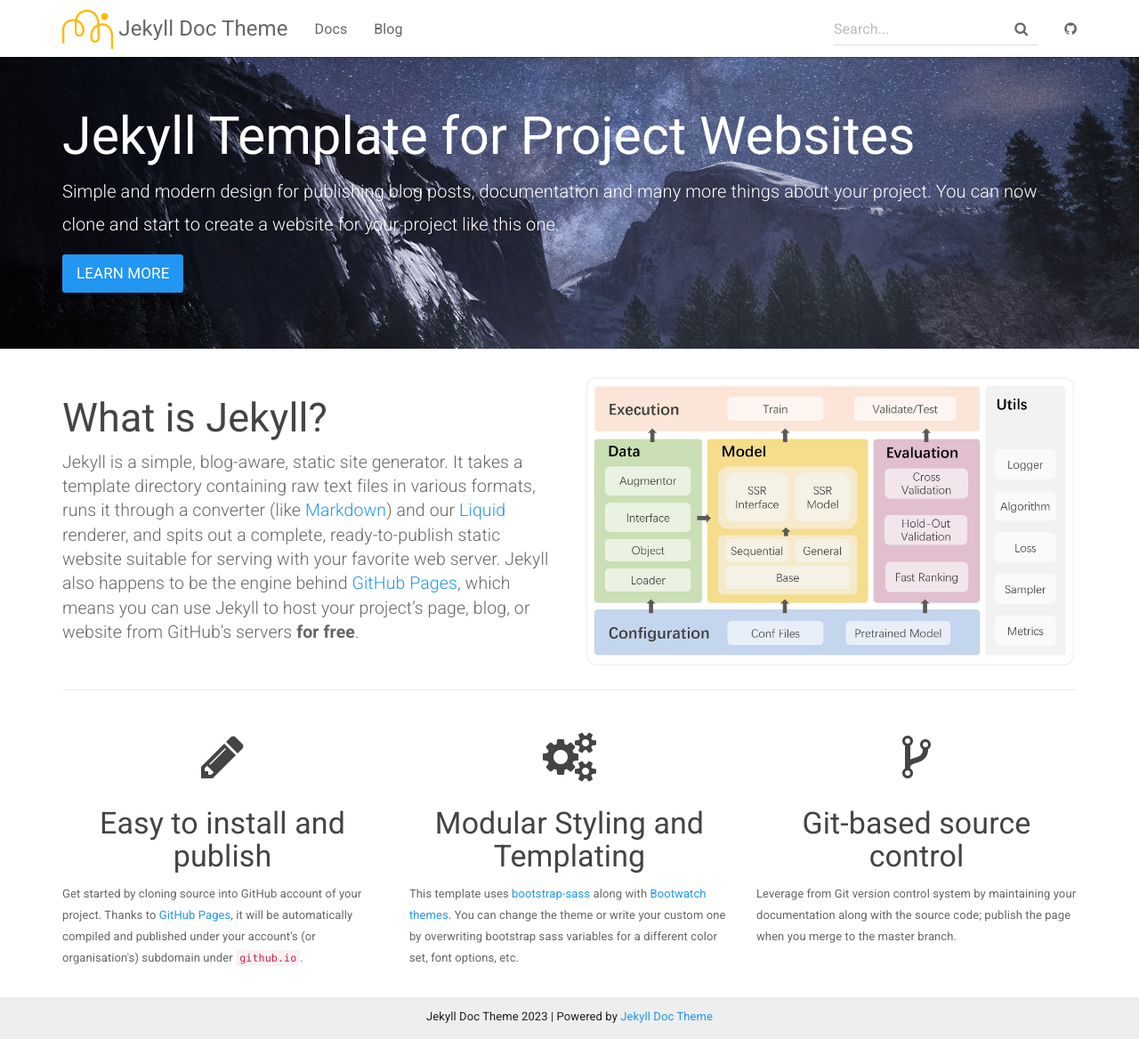
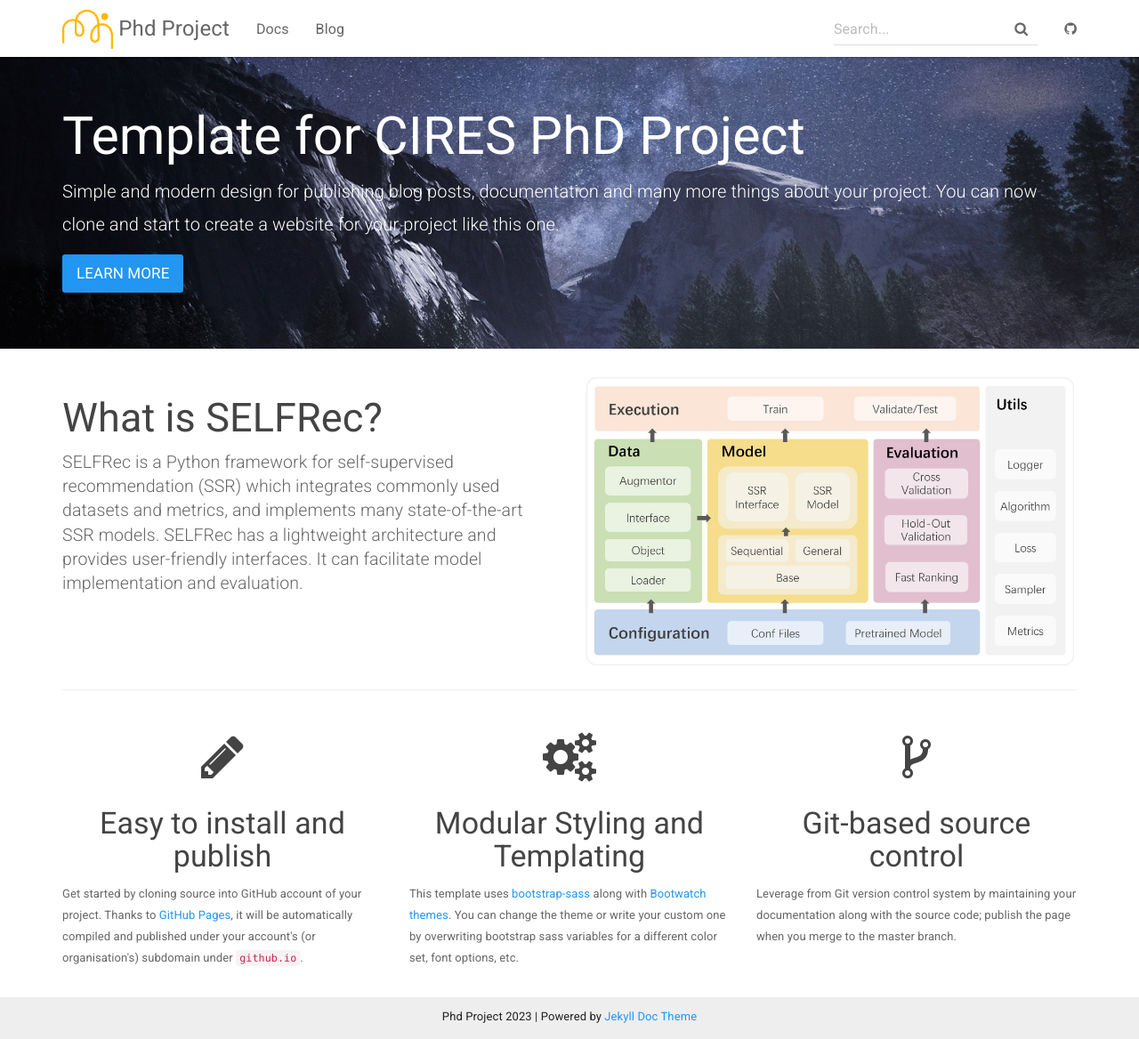
Before and after one commit to CIRES-Hub/CIRES-Hub.github.io, a Jekyll site: the page built from index.html, in a window 1280 px wide and 1168 px high. Shown: the whole window at 89% size. Built offline with Jekyll 4.4.1, drawn with Linux system fonts in a browser that asks for light colours.

Commit message:
initialize

```diff
--- a/_config.yml
+++ b/_config.yml
@@ -1,5 +1,5 @@
 # Site settings
-title: Jekyll Doc Theme
+title: Phd Project
 email: your-email@domain.com
 description: >
   Jekyll Template for Project Websites
--- a/index.html
+++ b/index.html
@@ -4,7 +4,7 @@ layout: default
 
 <div class="header-container jumbotron">
     <div class="container">
-        <h1>Jekyll Template for Project Websites</h1>
+        <h1>Template for CIRES PhD Project</h1>
         <p>Simple and modern design for publishing blog posts, documentation and many more things about your project.
           You can now clone and start to create a website for your project like this one.</p>
         <p><a class="btn btn-primary btn-lg" href="{{ "/docs/home/" | relative_url }}" role="button">Learn more</a></p>
@@ -14,16 +14,8 @@ layout: default
 <div class="container">
     <div class="row">
         <div class="col-md-6">
-            <h2 class="header-light regular-pad">What is Jekyll?</h2>
-              <p class="lead">Jekyll is a simple, blog-aware, static site generator. It takes a template
-              directory containing raw text files in various formats, runs it through
-              a converter (like <a href="https://daringfireball.net/projects/markdown/">Markdown</a>)
-              and our <a href="https://github.com/Shopify/liquid/wiki">Liquid</a> renderer, and
-              spits out a complete, ready-to-publish static website suitable
-              for serving with your favorite web server. Jekyll also happens to be the engine
-              behind <a href="https://pages.github.com">GitHub Pages</a>, which means you can use Jekyll
-              to host your project’s page, blog, or website from GitHub’s servers <strong>for
-              free</strong>.</p>
+            <h2 class="header-light regular-pad">What is SELFRec?</h2>
+              <p class="lead">SELFRec is a Python framework for self-supervised recommendation (SSR) which integrates commonly used datasets and metrics, and implements many state-of-the-art SSR models. SELFRec has a lightweight architecture and provides user-friendly interfaces. It can facilitate model implementation and evaluation.</p>
         </div>
         <div class="col-md-6 text-center">
             <img src="{{ "/assets/img/project-logo.jpg" | relative_url }}" alt="project logo" class="img-responsive">
```
